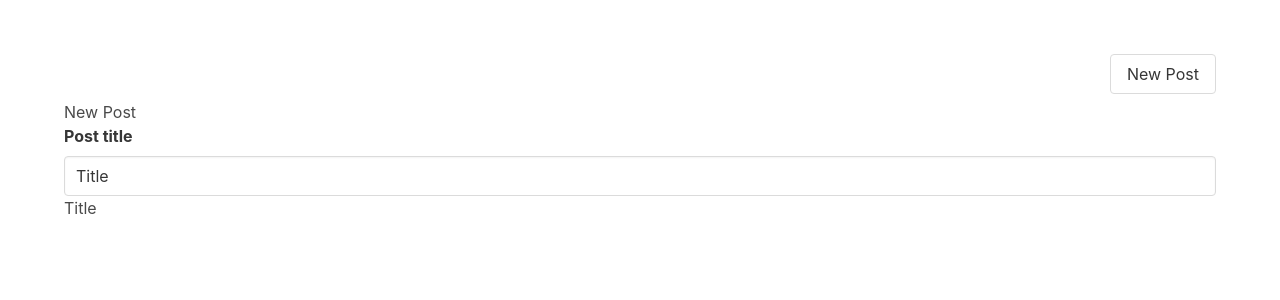
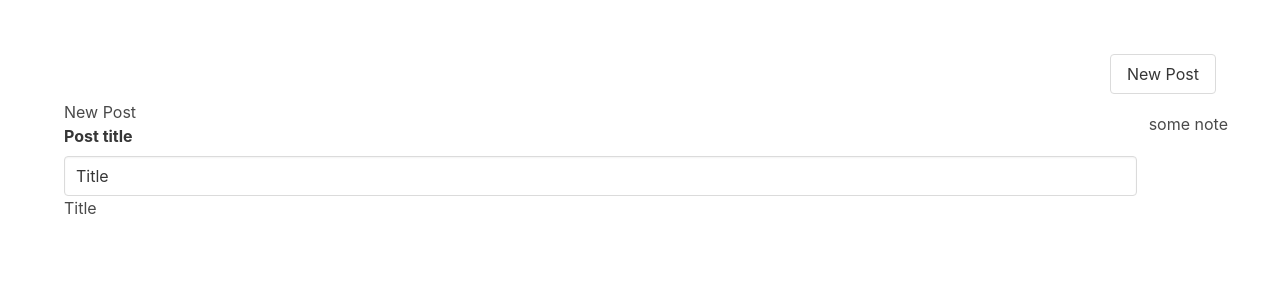
Before and after one commit to nghilevi/vuejs-composition-api-v3-learn, a Vue app: page /posts/new in a window 1280 px wide. Shown: the top 300 px of the page. Built offline with nearby package versions, Linux system fonts and the light colour scheme.

Commit message:
sec3 dom access wf tpl ref

```diff
--- a/src/components/PostWriter.vue
+++ b/src/components/PostWriter.vue
@@ -1,10 +1,15 @@
 <script lang="ts" setup>
-import { ref } from 'vue'
+import { onMounted, ref } from 'vue'
 import { TimelinePost } from '../posts'
 
 const props = defineProps<{ post: TimelinePost }>()
 
 const title = ref(props.post.title)
+const contentEditable = ref<HTMLDivElement>()
+
+onMounted(() => {
+    console.log('contentEditable: ', contentEditable.value?.innerText)
+})
 </script>
 
 <template>
@@ -17,5 +22,8 @@ const title = ref(props.post.title)
                 {{ title }}
             </div>
         </div>
+        <div contenteditable ref="contentEditable">
+        some note
+        </div>
     </div>
 </template>
```
Also changed, not shown: 1 other file (tests, documents, lock files or other folders).
